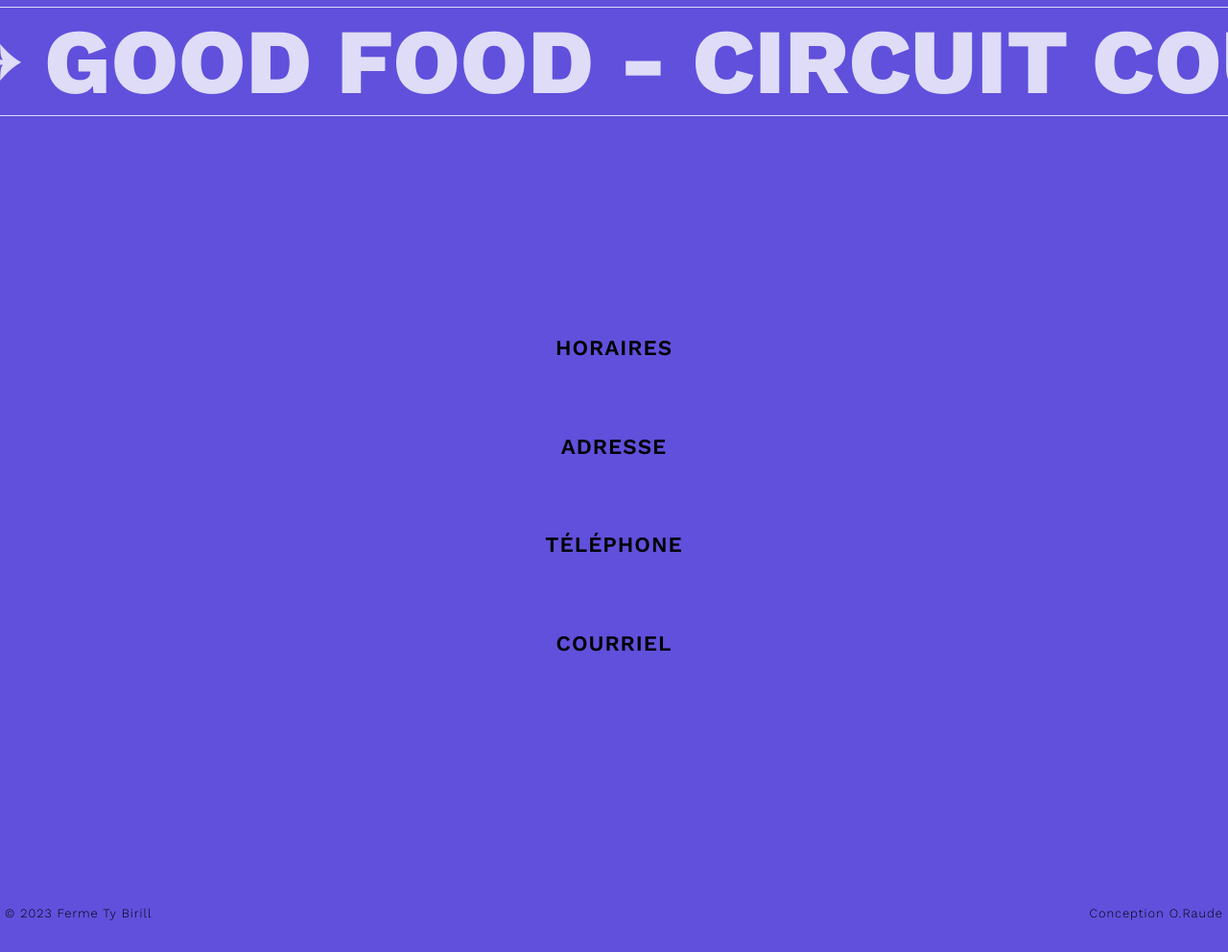
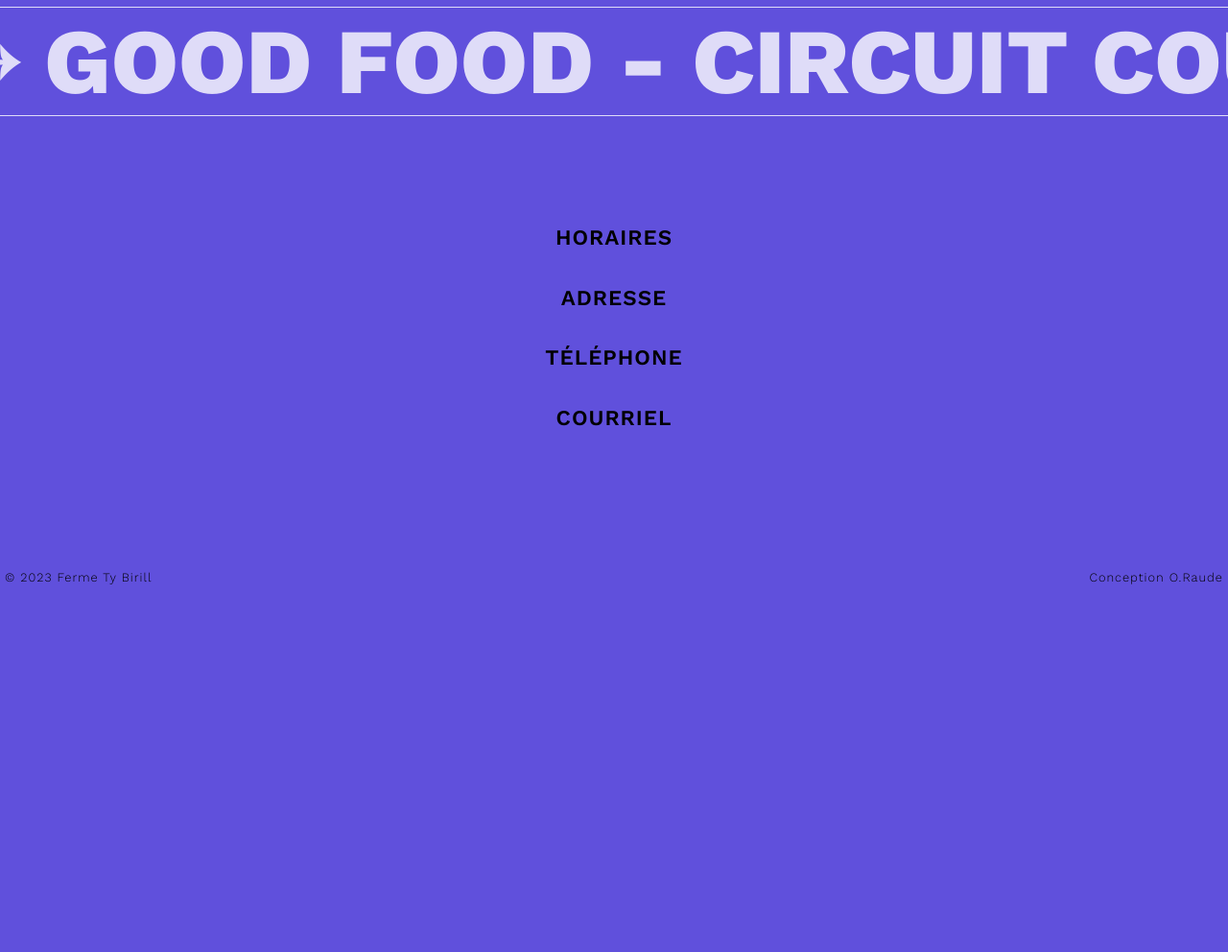
Before and after one commit to olivierraude/wordpress-tybirill, a WordPress theme: the page made by web/app/themes/themetybirill/front-page.php in a window 1280 px wide. Shown: the part 1820-2812 px from the top of the page at 96% size. After the commit the page ends 2429 px from the top, so only its background shows below. Run offline with PHP 8.4 and a stand-in for WordPress, Linux system fonts and the light colour scheme; the site name, menu and one post (Sample post) are stand-ins, and other content is empty; some libraries are stand-ins or nearby versions.

Commit message:
Padding contact section

```diff
--- a/web/app/themes/themetybirill/js/itsChrome.js
+++ b/web/app/themes/themetybirill/js/itsChrome.js
@@ -1,4 +1,3 @@
-// import { colorPicker } from "./colorPicker";
 const colorPicker = document.querySelector('.color-picker fieldset')
 
 const itsChrome = () => {
--- a/web/app/themes/themetybirill/sass/layout/_sections.scss
+++ b/web/app/themes/themetybirill/sass/layout/_sections.scss
@@ -5,6 +5,9 @@ section {
 
   &:first-of-type {
       padding: 50px 0 0 0!important;
+  }
+  &:last-of-type {
+      padding: 75px 0 75px!important;
   }
 }
 
@@ -39,7 +42,7 @@ section {
   }
 
   &.contact {
-    margin: 80px 0;
+    margin: 40px 0;
   }
 
   &.menu a {
--- a/web/app/themes/themetybirill/sass/style.css
+++ b/web/app/themes/themetybirill/sass/style.css
@@ -499,6 +499,9 @@ section {
 section:first-of-type {
   padding: 50px 0 0 0 !important;
 }
+section:last-of-type {
+  padding: 75px 0 75px !important;
+}
 
 .container {
   -webkit-box-align: center;
@@ -534,7 +537,7 @@ section:first-of-type {
   text-transform: uppercase;
 }
 .container.contact {
-  margin: 80px 0;
+  margin: 40px 0;
 }
 .container.menu a {
   display: block;
--- a/web/app/wflogs/config-transient.php
+++ b/web/app/wflogs/config-transient.php
@@ -3,4 +3,4 @@
 This file is used by the Wordfence Web Application Firewall. Read
 more at https://docs.wordfence.com/en/Web_Application_Firewall_FAQ
 ******************************************************************
-a:13:{s:22:"attackDataNextInterval";N;s:16:"rulesLastUpdated";N;s:12:"premiumCount";N;s:12:"filePatterns";N;s:24:"filePatternCommonStrings";N;s:18:"filePatternIndexes";N;s:21:"signaturesLastUpdated";N;s:21:"signaturePremiumCount";N;s:23:"createInitialRulesDelay";i:1699851806;s:10:"watchedIPs";b:0;s:15:"blockedPrefixes";N;s:21:"blacklistAllowedCache";N;s:32:"cookieRedactionLastUpdateFailure";i:1697576755;}
+a:13:{s:22:"attackDataNextInterval";N;s:16:"rulesLastUpdated";N;s:12:"premiumCount";N;s:12:"filePatterns";N;s:24:"filePatternCommonStrings";N;s:18:"filePatternIndexes";N;s:21:"signaturesLastUpdated";N;s:21:"signaturePremiumCount";N;s:23:"createInitialRulesDelay";i:1699894582;s:10:"watchedIPs";b:0;s:15:"blockedPrefixes";N;s:21:"blacklistAllowedCache";N;s:32:"cookieRedactionLastUpdateFailure";i:1697576755;}
```
Also changed, not shown: web/app/wflogs/config-livewaf.php (+1 -1 lines), web/app/themes/themetybirill/dist/css/style.min.css, 2 other files.
